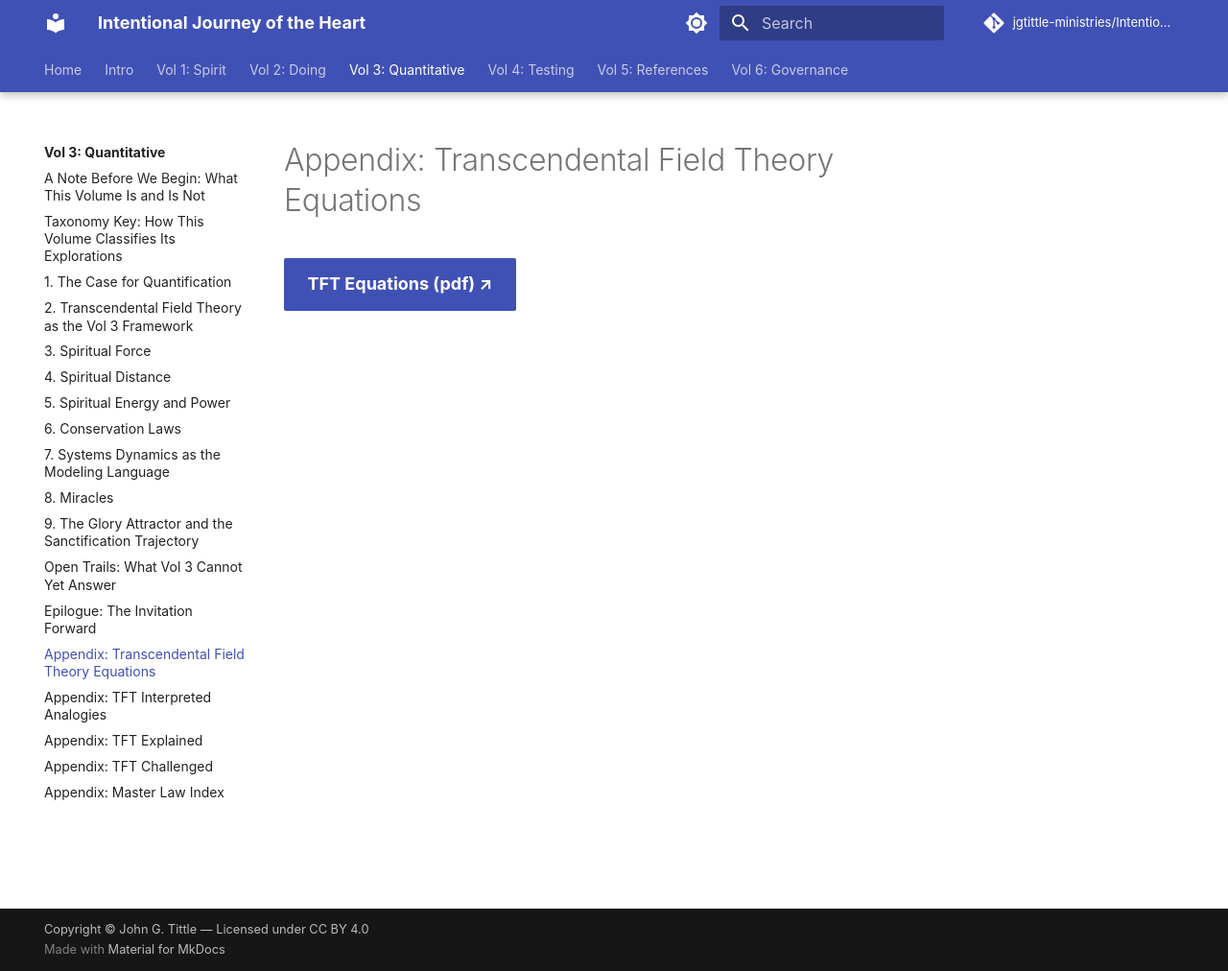
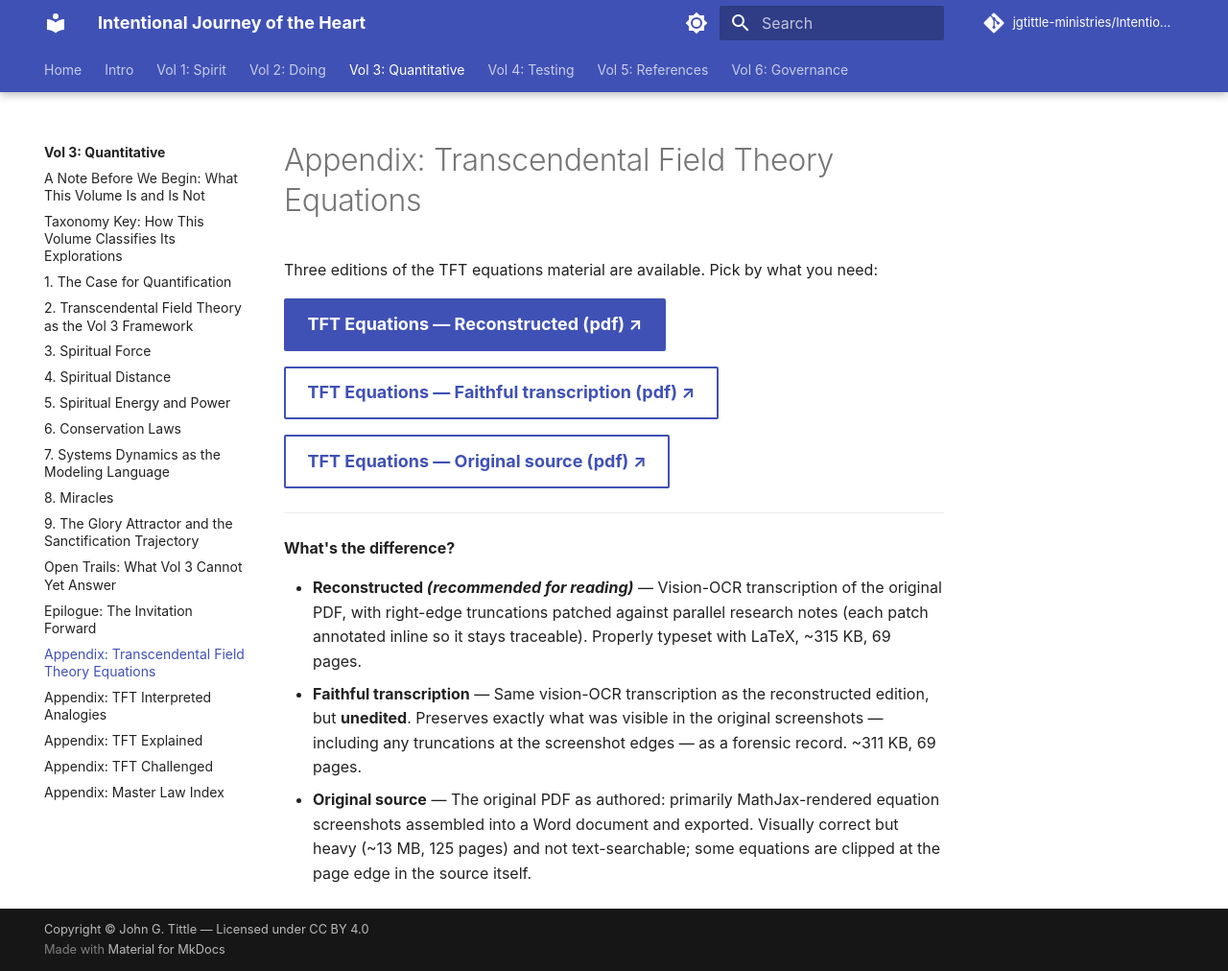
Before and after one commit to jgtittle-ministries/Intentional-Journey-of-the-Heart, an MkDocs documentation site: the page built from docs/volume-3-quantitative-framework/appendix-transcendental-field-theory-equations.md, in a window 1280 px wide and 1012 px high. Shown: the whole window at 96% size. Built offline with MkDocs 1.6.1 and Material for MkDocs 9.7.7, drawn with Linux system fonts in a browser that asks for light colours; some web fonts are replaced; comment, search, counter and statistics services are not loaded.

Commit message:
Mirror Vol 3 TFT Equations vision-pass PDFs from dev
Mirrors dev commit 7d1d01f (PR #6) from
jgtittle-ministries/Intentional-Journey-of-the-Heart-dev.

Adds two vision-OCR transcriptions of the TFT equations alongside the
original PDF, with the appendix expanded to offer all three editions
with explanatory framing:

- Reconstructed (recommended): vision-OCR + LaTeX, right-edge
  truncations patched against parallel research notes, each patch
  annotated. ~315 KB, 69 pages.
- Faithful transcription: same vision-OCR but unedited; forensic
  record of what was visible in the original screenshots. ~311 KB,
  69 pages.
- Original source: the original MathJax-rendered equation screenshots
  assembled into a Word doc (already on prod). ~13 MB, 125 pages,
  not text-searchable.

The dev commit landed 2026-05-21 but never reached prod; caught by
the dev/prod drift audit. (Prod previously had a partial mirror of
PR #6 — same PR number, different content — that only added the
original-PDF popup link; this brings prod up to the full PR #6 scope.)

Co-Authored-By: Claude Opus 4.7 <noreply@anthropic.com>

```diff
--- a/docs/volume-3-quantitative-framework/appendix-transcendental-field-theory-equations.md
+++ b/docs/volume-3-quantitative-framework/appendix-transcendental-field-theory-equations.md
@@ -6,4 +6,18 @@ source: "IJH_Vol3_v5_6_1_1.docx"
 
 # Appendix: Transcendental Field Theory Equations
 
-[TFT Equations (pdf) ↗](source-pdfs/tft-equations.pdf){: .md-button .md-button--primary .pdf-popup data-pdf-label="TFT — Equations" }
+Three editions of the TFT equations material are available. Pick by what you need:
+
+[TFT Equations — Reconstructed (pdf) ↗](source-pdfs/tft-equations-reconstructed.pdf){: .md-button .md-button--primary .pdf-popup data-pdf-label="TFT — Equations (Reconstructed)" }
+
+[TFT Equations — Faithful transcription (pdf) ↗](source-pdfs/tft-equations-faithful.pdf){: .md-button .pdf-popup data-pdf-label="TFT — Equations (Faithful)" }
+
+[TFT Equations — Original source (pdf) ↗](source-pdfs/tft-equations.pdf){: .md-button .pdf-popup data-pdf-label="TFT — Equations (Original)" }
+
+---
+
+**What's the difference?**
+
+- **Reconstructed *(recommended for reading)*** — Vision-OCR transcription of the original PDF, with right-edge truncations patched against parallel research notes (each patch annotated inline so it stays traceable). Properly typeset with LaTeX, ~315 KB, 69 pages.
+- **Faithful transcription** — Same vision-OCR transcription as the reconstructed edition, but **unedited**. Preserves exactly what was visible in the original screenshots — including any truncations at the screenshot edges — as a forensic record. ~311 KB, 69 pages.
+- **Original source** — The original PDF as authored: primarily MathJax-rendered equation screenshots assembled into a Word document and exported. Visually correct but heavy (~13 MB, 125 pages) and not text-searchable; some equations are clipped at the page edge in the source itself.
```
Also changed, not shown: 2 other files.
